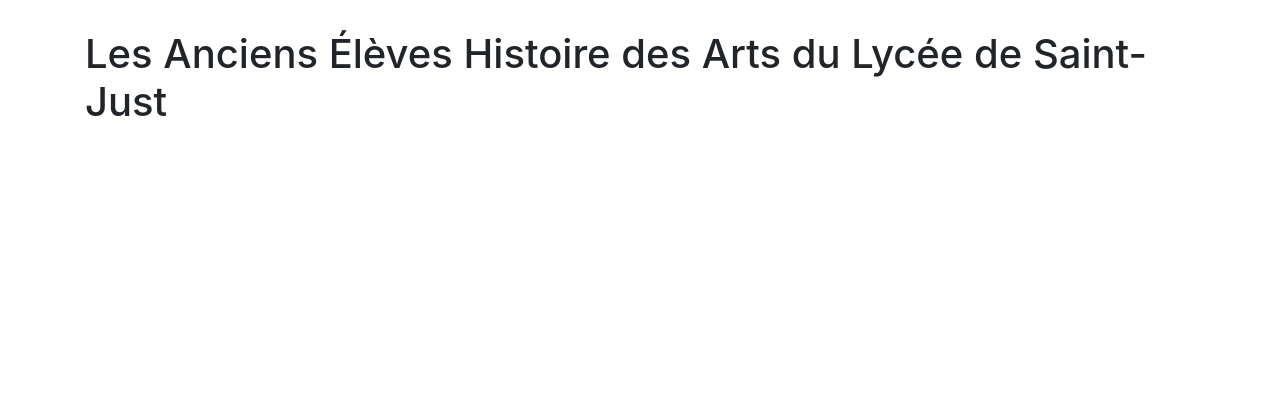
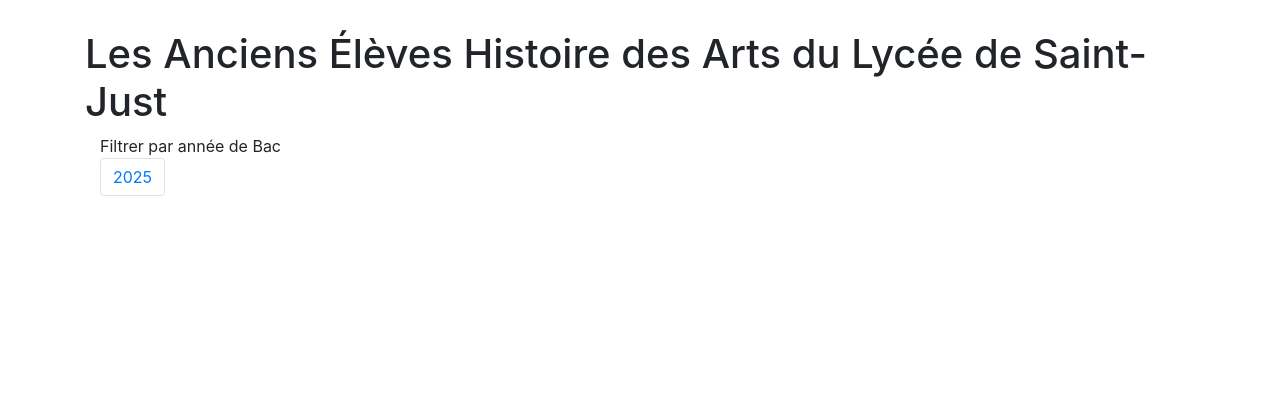
Before and after one commit to philippe-lemaire/alumni-hida, a Django app: page /alumni in a window 1280 px wide. Shown: the part 62-457 px from the top of the page. Run offline with Django 4.2, Linux system fonts and the light colour scheme; the visitor is signed in with stand-in values (Sample User, id 1); data comes from the database, SQL or seed files in the repository; some libraries are stand-ins or nearby versions.

Commit message:
liens vers les vues filtrées par année de bac

```diff
--- a/trombinoscope/templates/trombinoscope/alumni_list.html
+++ b/trombinoscope/templates/trombinoscope/alumni_list.html
@@ -8,6 +8,18 @@
 
 
 <div class="container">
+
+<!-- years -->
+
+<span>Filtrer par année de Bac</span>
+<ul class="pagination">
+  {% for year in years %}
+  <li class="page-item">
+  <a class="page-link" href="{% url 'trombinoscope:alumni_list_per_year' year %}">{{year}}</a>
+  </li>
+  {% endfor %}
+</ul>
+
 {% for alumnus in alumni %}
 
 {% if alumnus.first_name %}
```
